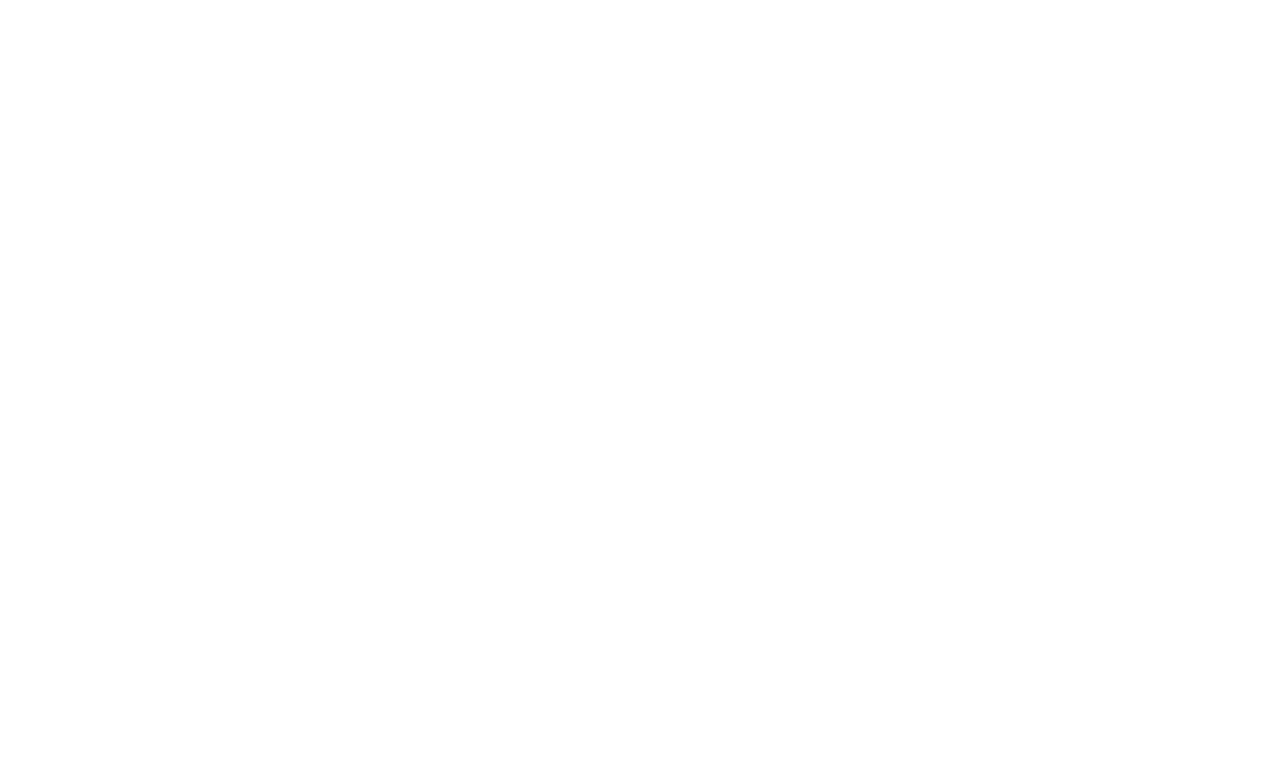
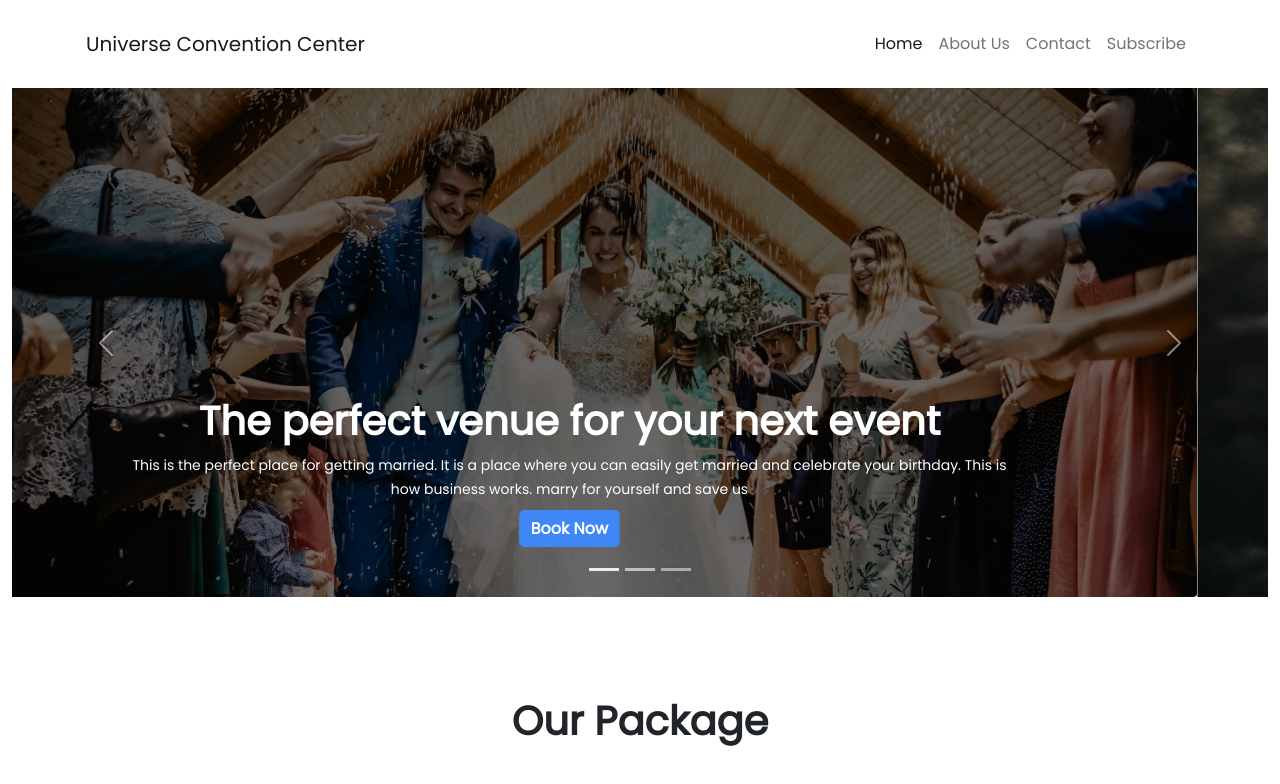
Before and after one commit to asif2508/universal-convention-center, a plain HTML site: page index.html in a window 1280 px wide. Drawn offline with nearby package versions, Linux system fonts and the light colour scheme.

Commit message:
header and slider

```diff
--- a/index.html
+++ b/index.html
@@ -14,17 +14,100 @@
 <body>
     <!-- header section  -->
     <header>
-
+        <nav class="navbar navbar-expand-lg navbar-light bg-white">
+            <div class="container p-3 navigation-bar">
+              <a class="navbar-brand header-font" href="#">Universe Convention Center</a>
+              <button class="navbar-toggler" type="button" data-bs-toggle="collapse" data-bs-target="#navbarSupportedContent" aria-controls="navbarSupportedContent" aria-expanded="false" aria-label="Toggle navigation">
+                <span class="navbar-toggler-icon"></span>
+              </button>
+              <div class="collapse navbar-collapse" id="navbarSupportedContent">
+                <ul class="navbar-nav ms-auto mb-2 mb-lg-0">
+                  <li class="nav-item">
+                    <a class="nav-link active" aria-current="page" href="#">Home</a>
+                  </li>
+                  <li class="nav-item">
+                    <a class="nav-link" href="#">About Us</a>
+                  </li>
+                  <li class="nav-item">
+                    <a class="nav-link" href="#">Contact</a>
+                  </li>
+                  <li class="nav-item">
+                    <a class="nav-link" href="#">Subscribe</a>
+                  </li>
+                </ul>
+              </div>
+            </div>
+          </nav>
     </header>
 
     <!-- main section  -->
     <main>
+        <section class="banner-section">
+            <div class="container-fluid">
+                <div id="carouselExampleCaptions" class="carousel slide" data-bs-ride="carousel">
+                    <div class="carousel-indicators">
+                      <button type="button" data-bs-target="#carouselExampleCaptions" data-bs-slide-to="0" class="active" aria-current="true" aria-label="Slide 1"></button>
+                      <button type="button" data-bs-target="#carouselExampleCaptions" data-bs-slide-to="1" aria-label="Slide 2"></button>
+                      <button type="button" data-bs-target="#carouselExampleCaptions" data-bs-slide-to="2" aria-label="Slide 3"></button>
+                    </div>
+                    <div class="carousel-inner">
+                      <div class="carousel-item active">
+                        <img src="images/banner.png" class="d-block w-100 h-100 img-fluid size-class" alt="...">
+                        <div class="carousel-caption  d-md-block d-sm-block d-none">
+                          <h5 class="fs-1 fw-bold">The perfect venue for your
+                            next event</h5>
+                          <p class=""><small>This is the perfect place for getting married. It is a place where you can easily get married and celebrate your birthday. This is how business works. marry for yourself and save us</small></p>
+                          <p>
+                            <a href="#" class="book-btn">Book Now</a>
+                          </p>
+                        </div>
+                      </div>
+                      <div class="carousel-item">
+                        <img src="images/banner-4_1440x584.jpg" class="d-block w-100 h-25" alt="...">
+                        <div class="carousel-caption d-none d-md-block d-sm-flex flex-column justify-content-center">
+                          <h5 class="fs-1 ps-5 pe-5 fw-bold">The perfect place for your
+                            marriage</h5>
+                          <p class="ps-5 pe-5"><small>This is the perfect place for getting married. It is a place where you can easily get married and celebrate your birthday. This is how business works. marry for yourself and save us.</small></p>
+                          <p>
+                            <a href="#" class="book-btn">Book Now</a>
+                          </p>
+                        </div>
+                      </div>
+                      <div class="carousel-item">
+                        <img src="images/banner-2_1440x584.jpg" class="d-block w-100 h-25" alt="...">
+                        <div class="carousel-caption d-none d-md-block d-sm-flex flex-column justify-content-center">
+                          <h5 class="fs-1 ps-5 pe-5 fw-bold">The perfect place for your
+                            birthday</h5>
+                          <p class="ps-5 pe-5"><small>This is the perfect place for getting married. It is a place where you can easily get married and celebrate your birthday. This is how business works. marry for yourself and save us.</small></p>
+                          <p>
+                            <a href="#" class="book-btn">Book Now</a>
+                          </p>
+                        </div>
+                      </div>
+                    </div>
+                    <button class="carousel-control-prev" type="button" data-bs-target="#carouselExampleCaptions" data-bs-slide="prev">
+                      <span class="carousel-control-prev-icon" aria-hidden="true"></span>
+                      <span class="visually-hidden">Previous</span>
+                    </button>
+                    <button class="carousel-control-next" type="button" data-bs-target="#carouselExampleCaptions" data-bs-slide="next">
+                      <span class="carousel-control-next-icon" aria-hidden="true"></span>
+                      <span class="visually-hidden">Next</span>
+                    </button>
+                  </div>
+            </div>
+        </section>
 
+        <!-- package section  -->
+        <section class="package-section" style="margin-top: 100px;">
+          <h2 class="fs-1 ps-5 pe-5 fw-bold" style="text-align: center;">Our Package</h2>
+        </section>
     </main>
 
     <!-- footer section  -->
     <footer>
 
     </footer>
+    <!-- bootstrap js  -->
+    <script src="https://cdn.jsdelivr.net/npm/bootstrap@5.1.3/dist/js/bootstrap.bundle.min.js" integrity="sha384-ka7Sk0Gln4gmtz2MlQnikT1wXgYsOg+OMhuP+IlRH9sENBO0LRn5q+8nbTov4+1p" crossorigin="anonymous"></script>
 </body>
 </html>
--- a/style.css
+++ b/style.css
@@ -0,0 +1,31 @@
+/* google font  */
+@import url('https://fonts.googleapis.com/css2?family=Poppins&display=swap');
+
+/* common style  */
+body{
+    margin: 0;
+    font-family: 'Poppins', sans-serif;
+}
+
+/* header style  */
+.navigation-bar{
+    color: #3E3E3E;
+}
+.book-btn{
+    text-decoration: none;
+    padding: 6px 10px;
+    font-weight: bolder;
+    background-color: #3F87F5;
+    color: white;
+    border-radius: 5px;
+    border: 1px solid #3F87F5;
+}
+.book-btn:hover{
+
+    color: #3F87F5;
+    background-color: white;
+}
+.size-class{
+    width: 100%;
+    height: 35%;
+}
```
Also changed, not shown: images/banner-2.jpg (added), images/banner-2_1440x584.jpg (added), images/banner-3_1440x584.jpg (added), images/banner-4_1440x584.jpg (added), 2 other files.
